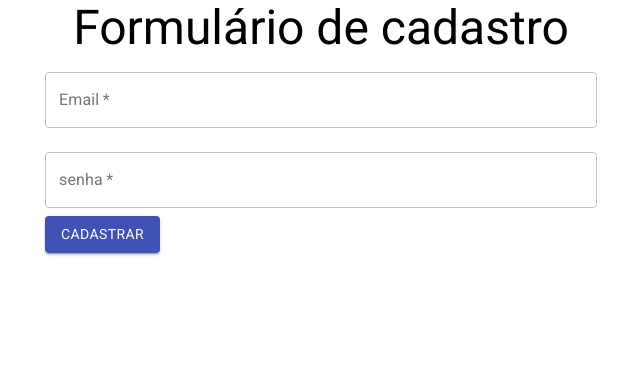
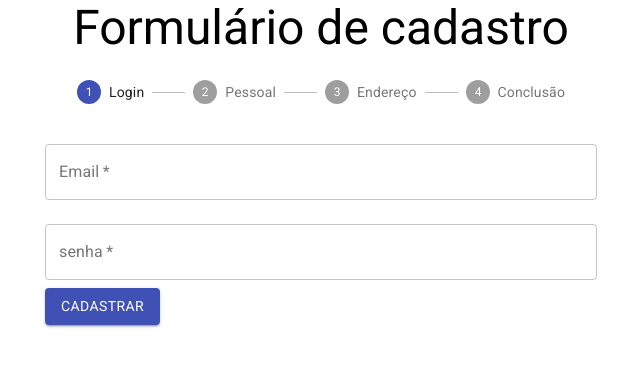
Before and after one commit to carlosbertarinijr/reactjs-modern-approach, a React (Create React App) app: page / in a window 1280 px wide. Shown: the top 366 px of the page, without its empty margins (319-959 px from the left). Built offline with nearby package versions, Linux system fonts and the light colour scheme.

Commit message:
Stepper e finalizacao do form

```diff
--- a/src/components/FormularioCadastro/FormularioCadastro.jsx
+++ b/src/components/FormularioCadastro/FormularioCadastro.jsx
@@ -2,22 +2,27 @@
 import DadosPessoais from './DadosPessoais';
 import DadosUsuario from './DadosUsuario';
 import DadosEntrega from './DadosEntrega';
+import { Step, StepLabel, Stepper, Typography } from '@material-ui/core';
 
 function FormularioCadastro({ aoEnviar, validarCPF }) {
     const [etapaAtual, setEtapaAtual] = useState(0);
     const [dadosColetados, setDados] = useState({})
     useEffect(() => {
-        console.log(dadosColetados)
+        if (etapaAtual === formularios.length-1) {
+            aoEnviar(dadosColetados)
+        }
+
     })
 
     const formularios = [
-        <DadosUsuario aoEnviar={coletarDados}/>,
+        <DadosUsuario aoEnviar={coletarDados} />,
         <DadosPessoais aoEnviar={coletarDados} validarCPF={validarCPF} />,
-        <DadosEntrega aoEnviar={coletarDados}/>
+        <DadosEntrega aoEnviar={coletarDados} />,
+        <Typography variant='h5'> Obrigado por cadastrar</Typography>
     ]
 
     function coletarDados(dados) {
-        setDados({...dadosColetados, ...dados});
+        setDados({ ...dadosColetados, ...dados });
         console.log(dadosColetados)
         proximo();
     }
@@ -26,6 +31,14 @@
         setEtapaAtual(etapaAtual + 1)
     }
 
-    return <>{ formularios[etapaAtual] } </>
+    return <>
+        <Stepper activeStep={etapaAtual}>
+            <Step><StepLabel>Login</StepLabel></Step>
+            <Step><StepLabel>Pessoal</StepLabel></Step>
+            <Step><StepLabel>Endereço</StepLabel></Step>
+            <Step><StepLabel>Conclusão</StepLabel></Step>
+        </Stepper>
+        {formularios[etapaAtual]}
+    </>
 }
 export default FormularioCadastro;
```
